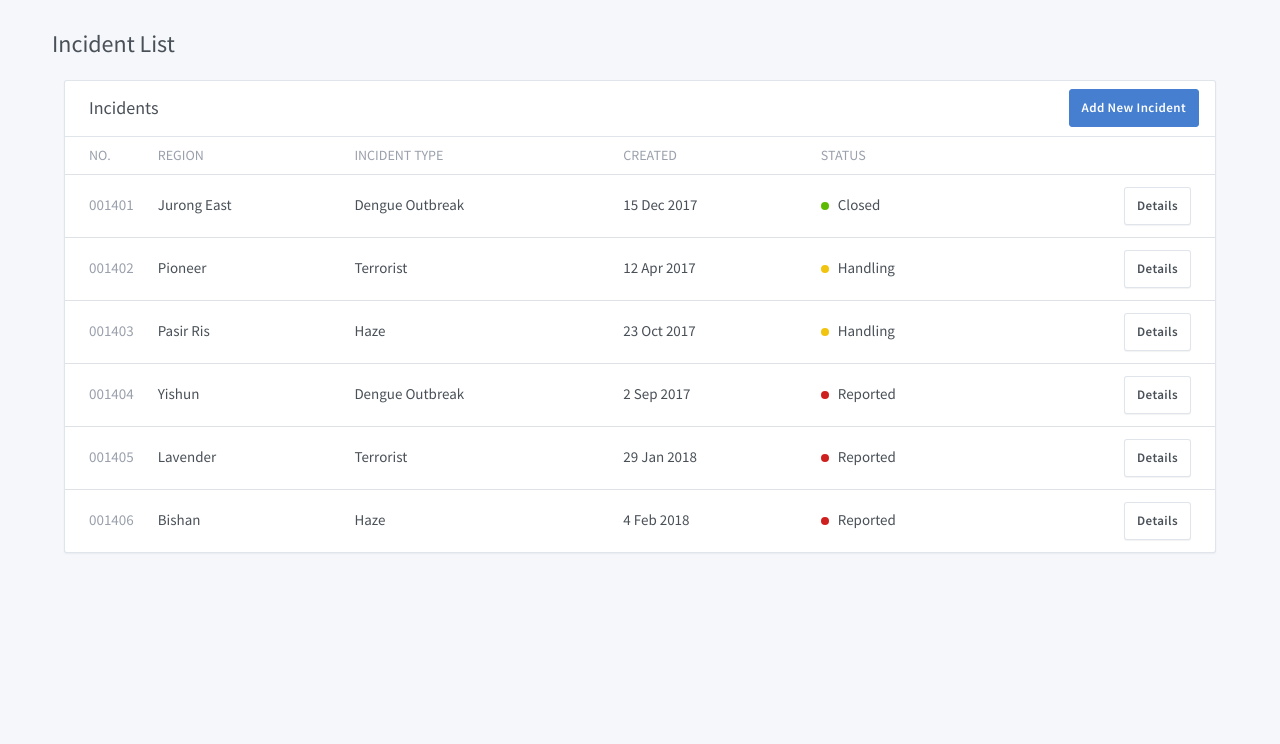
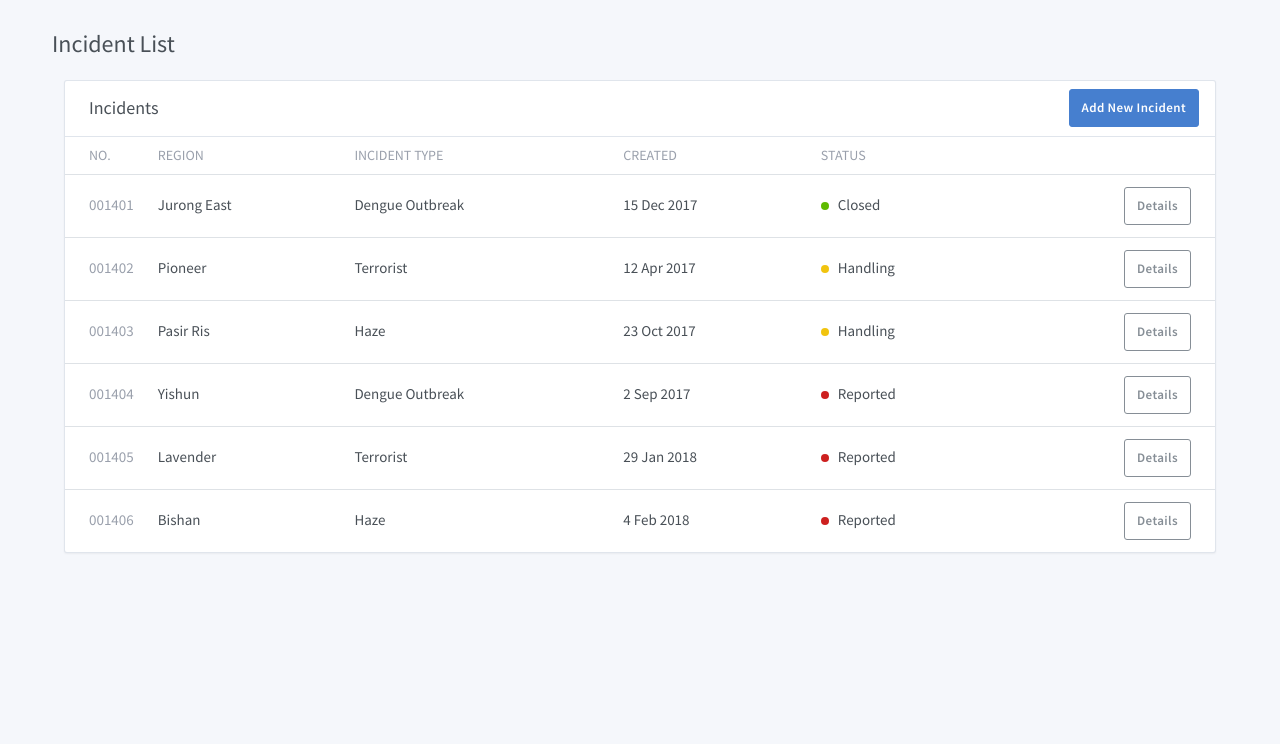
Before and after one commit to jwngo/CMS3003, a Django app: page / in a window 1280 px wide. Shown: the part 121-865 px from the top of the page. Run offline with Django 3.2, Linux system fonts and the light colour scheme; some libraries are stand-ins or nearby versions.

Commit message:
changed button in dashboard.html

```diff
--- a/cms/baseapp/templates/dashboard.html
+++ b/cms/baseapp/templates/dashboard.html
@@ -41,7 +41,7 @@
             </td>
 
             <td class="text-right">
-              <a href="{% url 'incident_manage' %}" class="btn btn-secondary btn">Details</a>
+              <a href="{% url 'incident_manage' %}" class="btn btn-outline-secondary btn">Details</a>
             </td>
           </tr>
 
@@ -58,7 +58,7 @@
               <span class="status-icon bg-warning"></span> Handling
             </td>
             <td class="text-right">
-              <a href="javascript:void(0)" class="btn btn-secondary btn">Details</a>
+              <a href="javascript:void(0)" class="btn btn-outline-secondary btn">Details</a>
             </td>
 
           </tr>
@@ -76,7 +76,7 @@
             </td>
 
             <td class="text-right">
-              <a href="javascript:void(0)" class="btn btn-secondary btn">Details</a>
+              <a href="javascript:void(0)" class="btn btn-outline-secondary btn">Details</a>
             </td>
           </tr>
           <tr>
@@ -92,7 +92,7 @@
               <span class="status-icon bg-danger"></span> Reported
             </td>
             <td class="text-right">
-              <a href="javascript:void(0)" class="btn btn-secondary btn">Details</a>
+              <a href="javascript:void(0)" class="btn btn-outline-secondary btn">Details</a>
             </td>
 
           </tr>
@@ -110,7 +110,7 @@
             </td>
 
             <td class="text-right">
-              <a href="javascript:void(0)" class="btn btn-secondary btn">Details</a>
+              <a href="javascript:void(0)" class="btn btn-outline-secondary btn">Details</a>
             </td>
           </tr>
           <tr>
@@ -127,7 +127,7 @@
             </td>
 
             <td class="text-right">
-              <a href="javascript:void(0)" class="btn btn-secondary btn">Details</a>
+              <a href="javascript:void(0)" class="btn btn-outline-secondary btn">Details</a>
             </td>
           </tr>
         </tbody>
--- a/cms/baseapp/templates/incident_manage.html
+++ b/cms/baseapp/templates/incident_manage.html
@@ -70,9 +70,8 @@
                 <div class="dropdown">
                   <button class="btn btn-secondary btn-sm dropdown-toggle" data-toggle="dropdown">Manage</button>
                   <div class="dropdown-menu">
-                    <a href="#" class="dropdown-item">hi</a>
-                    <a href="#" class="dropdown-item">hello</a>
-                    <a href="#" class="dropdown-item">world</a>
+                    <a href="#" class="dropdown-item">Handling</a>
+                    <a href="#" class="dropdown-item">Closed</a>
                   </div>
                 </div>
               </div>
```
